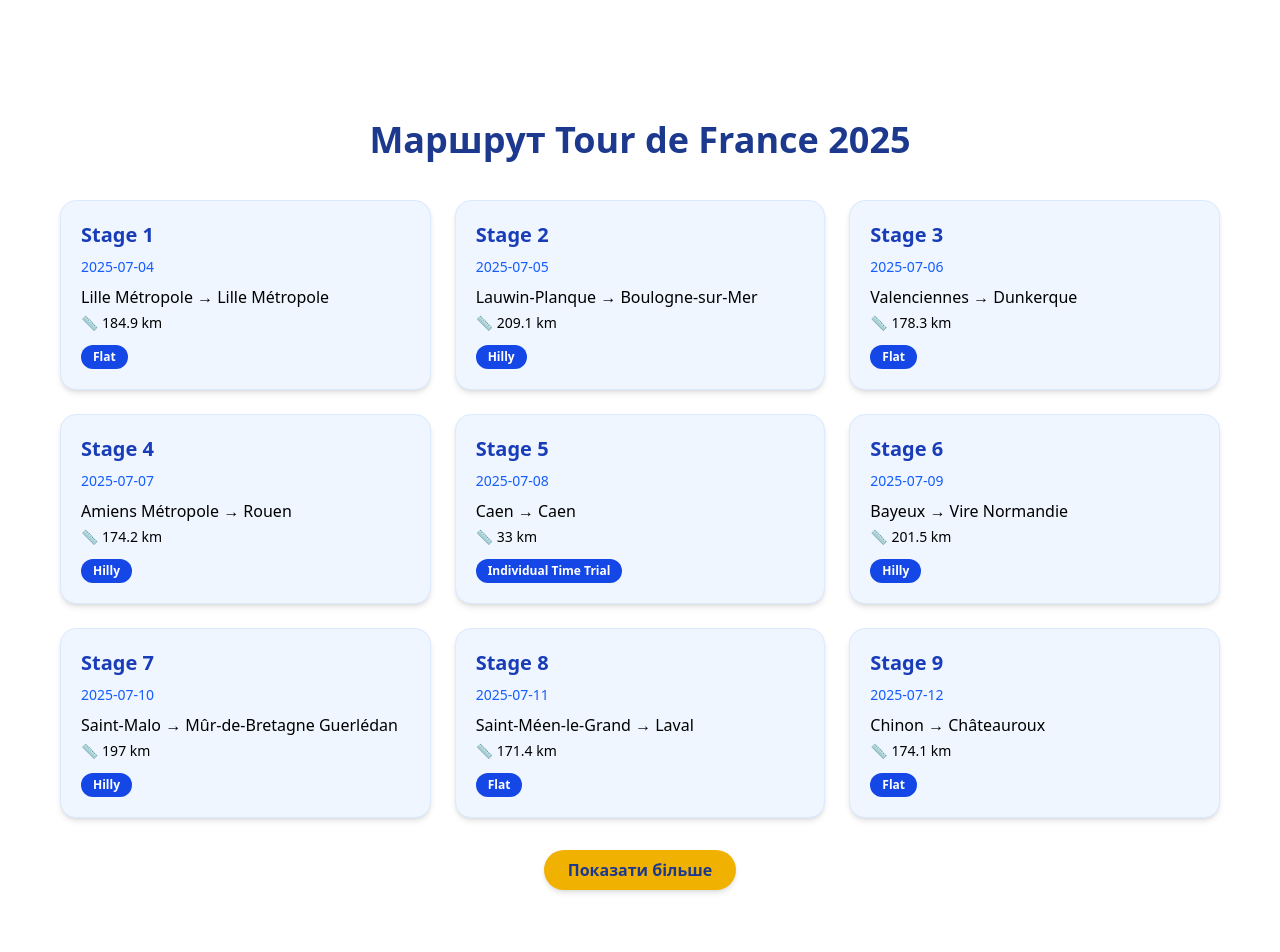
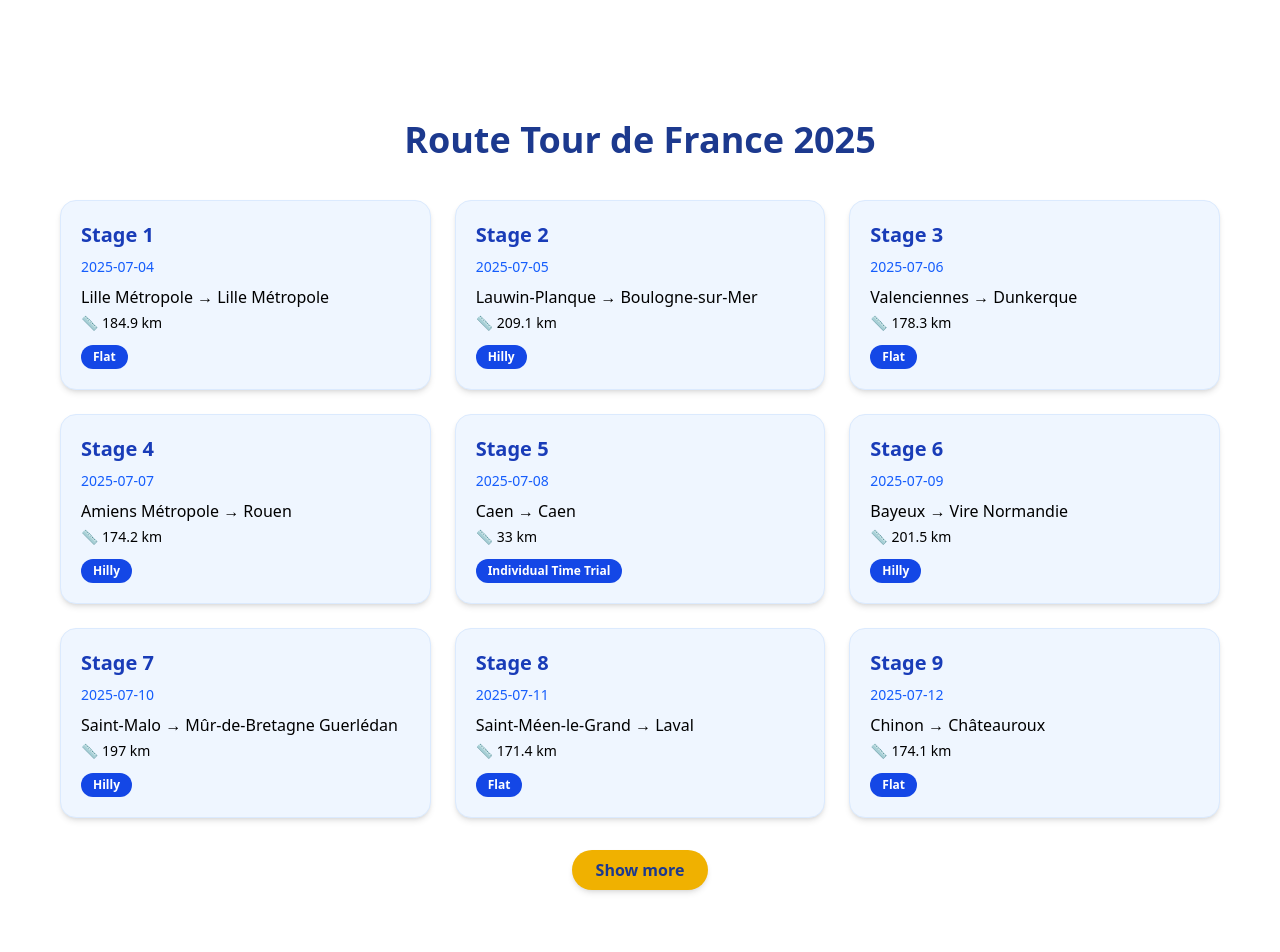
Before and after one commit to L1smer/TourDeFrance-Ukraine, a React (Vite) app: page / in a window 1280 px wide. Shown: the part 800-1752 px from the top of the page. Built offline with nearby package versions, Linux system fonts and the light colour scheme; no server answers.

Commit message:
feat: update title and add favicon in index.html; integrate i18next in Route and RouteCard components for internationalization; enhance translations in JSON files

```diff
--- a/index.html
+++ b/index.html
@@ -3,7 +3,8 @@
   <head>
     <meta charset="UTF-8" />
     <meta name="viewport" content="width=device-width, initial-scale=1.0" />
-    <title>Vite + React + TS</title>
+    <title>Tour de France by UA 25</title>
+		<link rel="icon" type="image/x-icon" href="/public/Flag_of_Ukraine.png">
   </head>
   <body>
     <div id="root"></div>
--- a/src/components/Header.tsx
+++ b/src/components/Header.tsx
@@ -8,7 +8,6 @@
   mobileNavExitProps,
 } from "../data/animationConfig";
 import { useTranslation } from "react-i18next";
-import i18n from "../i18next";
 
 const scrollTo = (id: string) => {
   document
--- a/src/components/RouteCard.tsx
+++ b/src/components/RouteCard.tsx
@@ -1,3 +1,5 @@
+import { useTranslation } from "react-i18next";
+
 export interface RouteCardStageProps {
   stage: number;
   date: string;
@@ -20,6 +22,8 @@
 }
 
 export default function RouteCard({ route }: RouteCardProps) {
+  const { t } = useTranslation();
+
   function isToday(date: string) {
     const today: string = new Date().toISOString().split("T")[0];
     return date === today;
@@ -43,13 +47,11 @@
         Stage {route.stage}
         {isToday(route.date) && (
           <span className="ml-2 px-2 py-1 text-xs rounded-full bg-green-100 text-green-800 font-semibold">
-            📍 Сьогодні
+            📍 {t("route.today")}
           </span>
         )}
       </h3>
-      <p className="text-sm text-blue-600">
-        {route.date}
-      </p>
+      <p className="text-sm text-blue-600">{route.date}</p>
       <p className="text-md mt-2 font-medium">
         {route.start} → {route.finish}
       </p>
--- a/src/i18next/en.json
+++ b/src/i18next/en.json
@@ -17,7 +17,12 @@
     "paragraph1": "From July 4 to 26, 2025, a Ukrainian team will undertake a unique cycling marathon — riding the full route of the legendary Tour de France one day ahead of the official stages. The initiative aims to draw attention to Ukraine, unite the Ukrainian and international cycling communities, and raise funds for humanitarian demining through the UNITED24 platform.",
     "paragraph2": "This is not just a sports event — it is an act of support, solidarity, and resilience."
   },
-  "today": "Today",
+	"route": {
+		"today": "Today",
+		"title": "Route Tour de France 2025",
+		"showMore": "Show more",
+		"showLess": "Show less"
+	},
   "gallery": {
     "title": "My name is Sergiy Krasnov",
     "paragraphs": [
@@ -44,12 +49,12 @@
   },
   "support": {
     "title": "Join UNITED24 with us",
-    "text": "UNITED24 is the official fundraising platform created by the President of Ukraine to consolidate international support. Our Tour de France by UA 25 project is part of this initiative. Funds will go toward humanitarian aid, demining, and rebuilding regions affected by war.",
+    "text": "UNITED24 is the official fundraising platform created by the President of Ukraine to consolidate international support. Our Tour de France by UA 25 project is part of this initiative. Funds will go toward to demining efforts in de-occupied territories.",
     "cards": {
       "support_project": {
-        "title": "Support the Project",
+        "title": "Donate to a fundraiser",
         "text": "Your contribution will help raise funds for Ukrainians affected by war. This is a concrete action that brings victory closer.",
-        "link": "Go to UNITED24"
+        "link": "Donate"
       },
       "support_sergiy": {
         "title": "Support Sergiy’s Ride",
--- a/src/i18next/fr.json
+++ b/src/i18next/fr.json
@@ -17,7 +17,12 @@
     "paragraph1": "Du 4 au 26 juillet 2025, une équipe ukrainienne entreprendra un marathon cycliste unique — parcourir l'intégralité du Tour de France un jour avant les étapes officielles. L’initiative vise à attirer l’attention sur l’Ukraine, à unir les communautés cyclistes ukrainienne et internationale, et à collecter des fonds pour le déminage humanitaire via la plateforme UNITED24.",
     "paragraph2": "Ce n’est pas simplement un événement sportif — c’est un acte de soutien, de solidarité et de résilience."
   },
-  "today": "Aujourd'hui",
+  "route": {
+		"today": "Aujourd'hui",
+		"title": "Itinéraire Tour de France 2025",
+		"showMore": "Afficher plus",
+		"showLess": "Afficher moins"
+	},
   "gallery": {
     "title": "Je m'appelle Sergiy Krasnov",
     "paragraphs": [
@@ -47,9 +52,9 @@
     "text": "UNITED24 est la plateforme officielle de collecte de fonds créée par le Président de l'Ukraine pour consolider le soutien international. Notre projet Tour de France by UA 25 en fait partie. Les fonds seront utilisés pour l'aide humanitaire, le déminage et la reconstruction des régions touchées par la guerre.",
     "cards": {
       "support_project": {
-        "title": "Soutenir le projet",
+        "title": "Faire un don à une collecte de fonds",
         "text": "Votre contribution aidera à collecter des fonds pour les Ukrainiens touchés par la guerre. Un geste concret qui rapproche la victoire.",
-        "link": "Aller sur UNITED24"
+        "link": "faire un don"
       },
       "support_sergiy": {
         "title": "Soutenir le voyage de Sergiy",
--- a/src/i18next/ua.json
+++ b/src/i18next/ua.json
@@ -17,7 +17,12 @@
     "paragraph1": "З 4 по 26 липня 2025 року українська команда здійснить унікальний веломарафон — повне проходження маршруту легендарної гонки Tour de France за день до офіційних етапів. Ініціатива має на меті привернути увагу до України, об’єднати українську та міжнародну велоспільноту та зібрати кошти на гуманітарне розмінування через платформу UNITED24.",
     "paragraph2": "Це не просто спортивна подія — це акт підтримки, солідарності та незламності."
   },
-  "today": "Cьогодні",
+  "route": {
+		"today": "Сьогодні",
+		"title": "Маршрут Tour de France 2025",
+		"showMore": "Показати більше",
+		"showLess": "Показати меньше"
+	},
   "gallery": {
     "title": "Мене звати Сергій Краснов",
     "paragraphs": [
@@ -45,9 +50,9 @@
     "text": "UNITED24 — це офіційна платформа збору пожертв, створена Президентом України для консолідації міжнародної підтримки. Наш проєкт Tour de France by UA 25 — частина цієї ініціативи. Зібрані кошти підуть на гуманітарну допомогу, розмінування та відновлення постраждалих регіонів.",
     "cards": {
       "support_project": {
-        "title": "Підтримати проєкт",
+        "title": "Задонатити на сбір",
         "text": "Твій внесок допоможе зібрати кошти для українців, які постраждали від війни. Це — конкретна дія, яка наближає нашу перемогу.",
-        "link": "Перейти на UNITED24"
+        "link": "Задонатити"
       },
       "support_sergiy": {
         "title": "Підтримати поїздку Сергія",
--- a/src/sections/Route.tsx
+++ b/src/sections/Route.tsx
@@ -4,13 +4,14 @@
   RouteCardRestStageProps,
   RouteCardStageProps,
 } from "../components/RouteCard";
+import { useTranslation } from "react-i18next";
 
 type RouteItem = RouteCardRestStageProps | RouteCardStageProps;
 
 export default function Route() {
   const [route, setRoute] = useState<RouteItem[]>([]);
   const [isShowingMore, setShowingMore] = useState<boolean>(false);
-
+  const { t } = useTranslation();
   useEffect(() => {
     fetch("/route.JSON")
       .then((response) => response.json())
@@ -23,7 +24,7 @@
     <section className="bg-white md:px-10">
       <div className="max-w-screen mx-auto flex flex-col justify-center align-center py-30 px-5">
         <h2 className="text-3xl md:text-4xl font-bold text-center text-blue-900 mb-10">
-          Маршрут Tour de France 2025
+          {t('route.title')}
         </h2>
 
         <div className="grid gap-6 sm:grid-cols-2 lg:grid-cols-3">
@@ -35,7 +36,7 @@
           className="mt-8 self-center px-6 py-2 rounded-full bg-yellow-500 hover:bg-yellow-600 text-blue-900 font-semibold shadow-md transition-colors duration-200"
           onClick={() => setShowingMore((prev) => !prev)}
         >
-          {isShowingMore ? "Показати менше" : "Показати більше"}
+          {isShowingMore ? t('route.showLess') : t('route.showMore')}
         </button>
       </div>
     </section>
--- a/src/sections/Support.tsx
+++ b/src/sections/Support.tsx
@@ -31,9 +31,8 @@
               </p>
             </div>
             <a
-              href=""
+              href="https://u24.gov.ua/"
               target="_blank"
-              rel="noopener noreferrer"
               className="inline-block w-fit bg-yellow-400 text-black px-5 py-3 rounded-lg font-semibold hover:bg-yellow-500 transition"
             >
               {t('support.cards.support_project.link')}
@@ -49,9 +48,8 @@
               </p>
             </div>
             <a
-              href=""
+              href="https://send.monobank.ua/jar/4WkKTexUhB"
               target="_blank"
-              rel="noopener noreferrer"
               className="inline-block w-fit bg-blue-600 text-white px-5 py-3 rounded-lg font-semibold hover:bg-blue-700 transition"
             >
               {t('support.cards.support_sergiy.link')}
```
